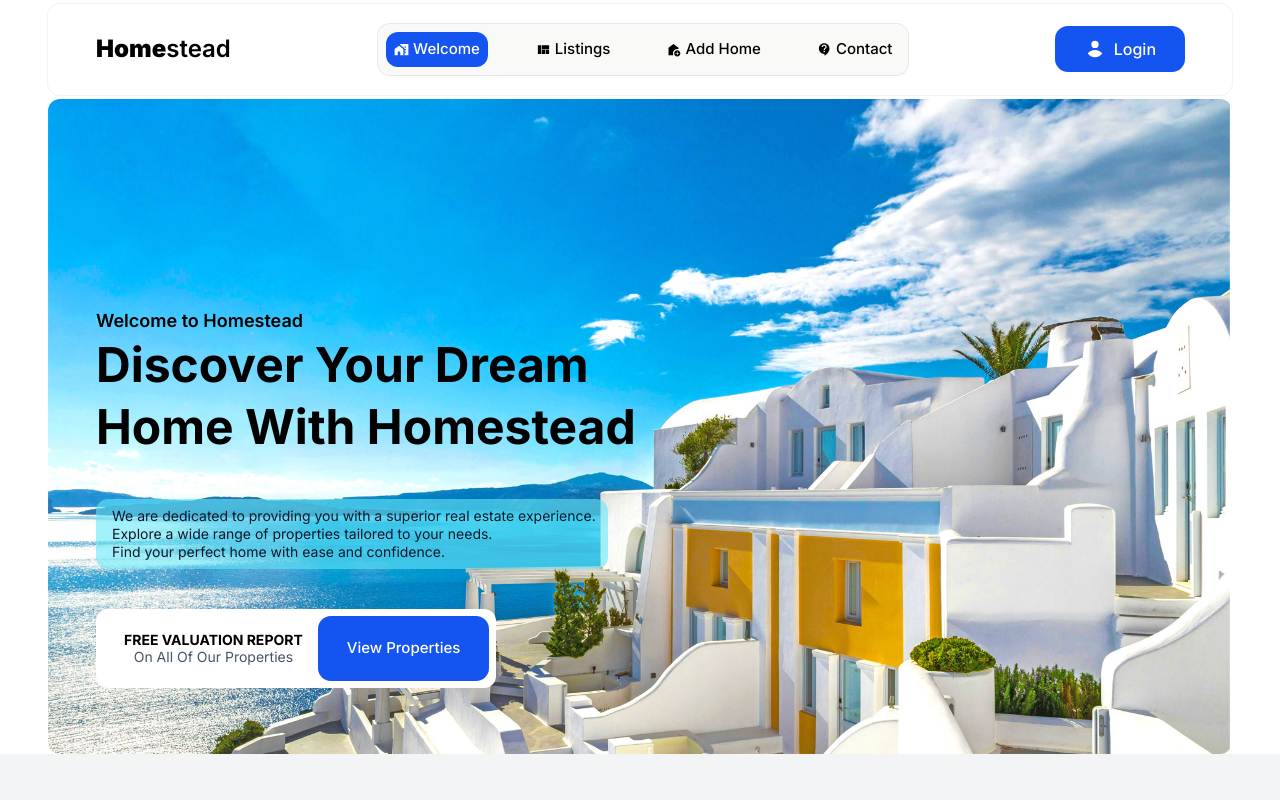
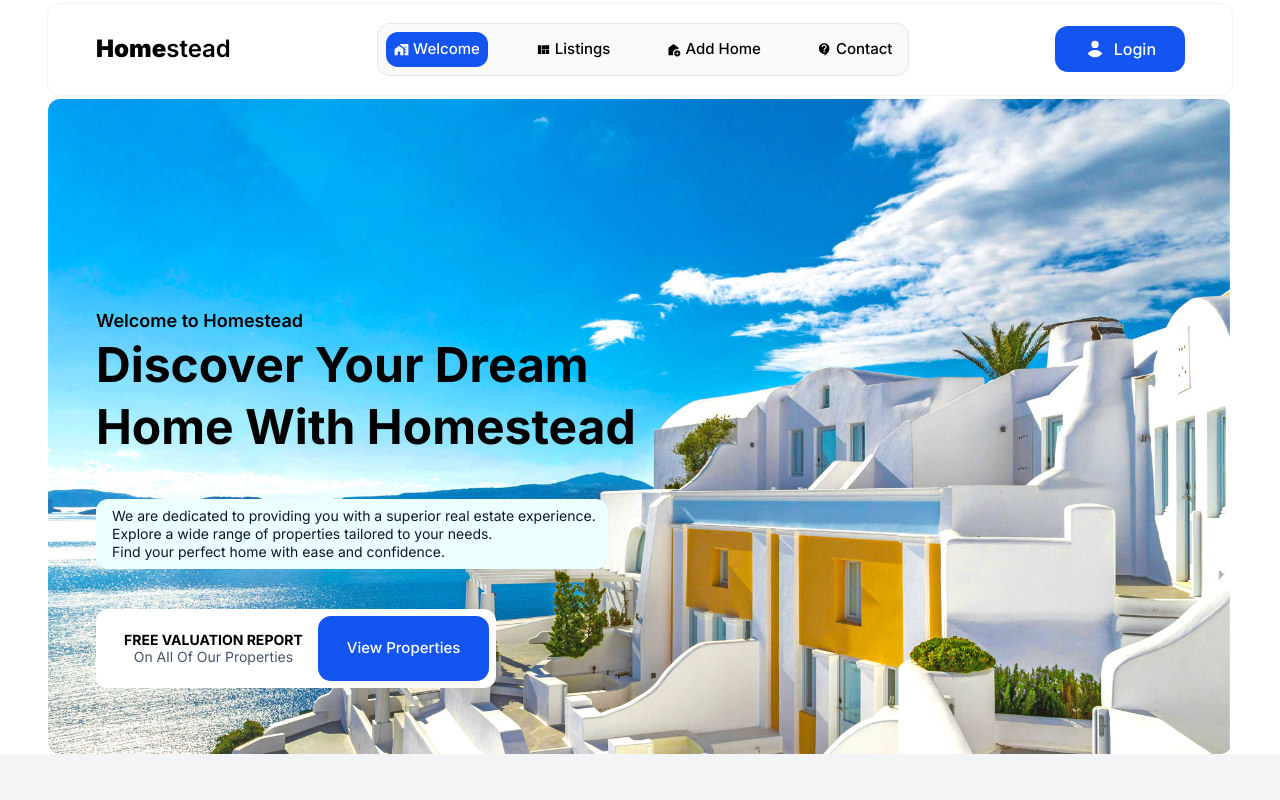
Before and after one commit to kgothatsontsane/homestead, a React (Vite) app in the folder frontend/: page / in a window 1280 px wide. Shown: the top 800 px of the page. Built offline with nearby package versions, Linux system fonts and the light colour scheme; a web font is replaced by a local one.

Commit message:
Update Hero component background color for improved readability

```diff
--- a/frontend/src/components/Hero.jsx
+++ b/frontend/src/components/Hero.jsx
@@ -10,7 +10,7 @@ const Hero = () => {
           <h1 className="h1 capitalize max-w-[40rem]">
             Discover Your Dream Home With Homestead
           </h1>
-          <p className="my-10 max-w-[32rem] bg-cyan-300/60 text-slate-900 rounded-xl p-2  pl-4">
+          <p className="my-10 max-w-[32rem] bg-cyan-50 text-slate-900 rounded-xl p-2  pl-4">
             We are dedicated to providing you with a superior real estate experience.<br></br>
             Explore a wide range of properties tailored to your needs.<br></br>
             Find your perfect home with ease and confidence.
```
